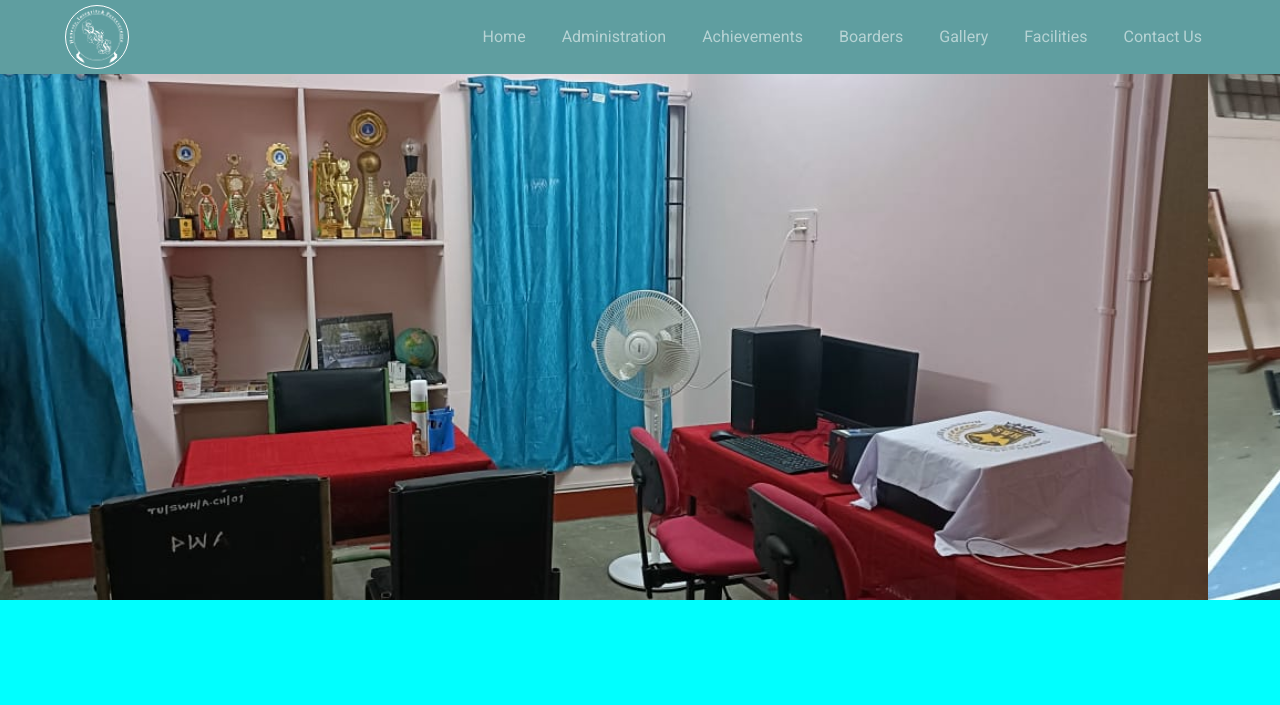
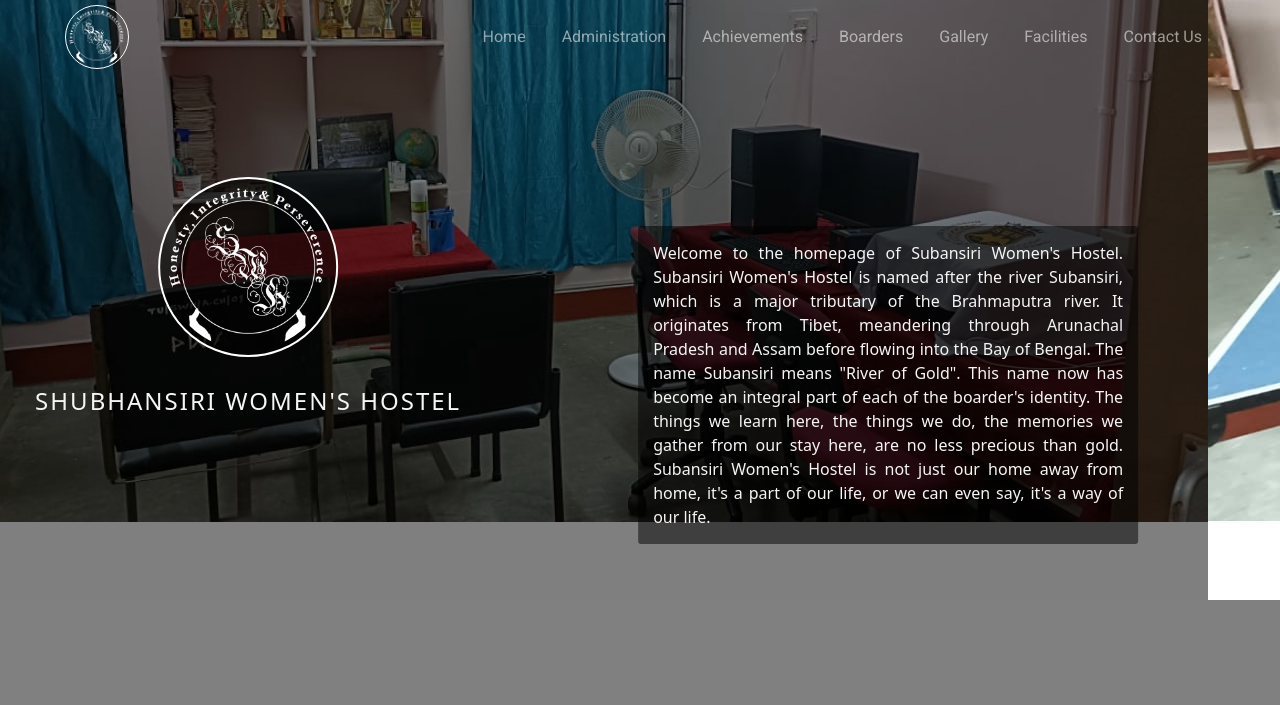
Before and after one commit to NikitaAgrwl/Subansiri, a plain HTML site: page index.html in a window 1280 px wide. Drawn offline with Linux system fonts and the light colour scheme.

Commit message:
introduction banner implemented

```diff
--- /dev/null
+++ b/css/global.css
@@ -0,0 +1,10 @@
+* {
+    box-sizing: border-box !important;
+}
+
+.back-1{
+    background-color: blueviolet;
+}
+.back-2{
+    background-color: tomato;
+}
--- a/css/navbar.css
+++ b/css/navbar.css
@@ -1,10 +1,8 @@
-* {
-    box-sizing: border-box !important;
-}
 
 .navbar{
     padding: 5px;
-    background-color: cadetblue !important;
+    /* background-color: cadetblue !important; */
+    background-color:transparent
 }
 
 .navbar-brand{
@@ -43,10 +41,3 @@
     border-bottom: 2px solid white;
     color: whitesmoke !important;
 }
-
-.carousel-inner {
-    height: 600px;
-}
-.banner {
-    box-shadow: inset 0 0 0 1000px rgba(0,0,0,.2) !important;
-}
--- /dev/null
+++ b/css/slider.css
@@ -0,0 +1,58 @@
+.carousel-inner {
+    /* height: 600px; */
+}
+.banner {
+    box-shadow: inset 0 0 0 1000px rgba(0,0,0,.2) !important;
+}
+
+.carousel-item{
+    max-height: 600px;
+}
+
+.carousel-item>img{
+    object-position: 0 -200px !important;
+}
+
+.intro-div{
+    background-color: rgba(0, 0, 0, 0.5);
+    position: absolute;
+    width: 100%;
+    height: 100%;
+    z-index: 999;
+}
+
+.sec-1,.sec-2{
+    display: flex;
+    justify-content: center;
+    align-items: center;
+    flex-direction: column;
+    color: whitesmoke;
+}
+.sec-1>img{
+    max-height: 180px;
+    max-width: 180px;
+    border-radius: 100px;
+    border: 2px solid white;
+    padding: 5px;
+    background-color: rgba(0, 0, 0, 0.5);
+}
+.sec-1>h1{
+    margin-top:30px;
+    text-transform: uppercase;
+    letter-spacing: 2px;
+    font-size: 1.5rem;
+}
+
+.sec-2{
+    justify-content: end;
+    padding-bottom: 40px;
+}
+.sec-2>p{
+    border-radius: 3px;
+    font-weight: 200;
+    text-align: justify;
+    padding: 15px;
+    width: 500px;
+    background-color: rgba(0, 0, 0, 0.5);
+
+}
--- a/index.html
+++ b/index.html
@@ -1,21 +1,23 @@
 <!doctype html>
 <html class="no-js" lang="">
-
 <head>
     <meta charset="utf-8">
-    <title></title>
+    <title>Shubhansiri Women's Hostel</title>
     <meta name="description" content="">
     <meta name="viewport" content="width=device-width, initial-scale=1">
-
     <meta name="theme-color" content="#fafafa">
-
+    <!-- website tabbar icon -->
+    <link rel="icon" href="./img/shared/swhLogo.png">
+    <!-- google-font apis -->
     <link rel="preconnect" href="https://fonts.googleapis.com">
     <link rel="preconnect" href="https://fonts.gstatic.com" crossorigin>
     <link href="https://fonts.googleapis.com/css2?family=Roboto&display=swap" rel="stylesheet">
-
     <!-- Bootstrap CSS -->
     <link href="./BootstrapCss/bootstrap.min.css" rel="stylesheet">
-    <link href= "./css/navbar.css" rel="stylesheet">
+    <!-- Custom CSS -->
+    <link href="./css/navbar.css" rel="stylesheet">
+    <link href="./css/slider.css" rel="stylesheet">
+    <link href="./css/global.css" rel="stylesheet">
 </head>
 
 <body>
@@ -30,7 +32,7 @@
             </button>
             <div class="collapse navbar-collapse" id="navbarNavDropdown">
                 <ul class="navbar-nav  me-5 ms-auto">
-                    <li class="nav-item" >
+                    <li class="nav-item">
                         <a class="nav-link" aria-current="page" href="#">Home</a>
                     </li>
                     <li class="nav-item">
@@ -79,11 +81,17 @@
         </div>
         <div class="carousel-inner">
             <div class="carousel-item active">
+                <div class="row intro-div m-0">
+                    <div class="col-md-6 col-sm-12 sec-1">
+                        <img src="./img/shared/swhLogo.png">
+                        <h1>Shubhansiri Women's Hostel</h1>
+                    </div>
+                    <div class="col-md-6 col-sm-12 sec-2">
+                        <!-- todo -->
+                        <p>Welcome to the homepage of Subansiri Women's Hostel. Subansiri Women's Hostel is named after the river Subansiri, which is a major tributary of the Brahmaputra river. It originates from Tibet, meandering through Arunachal Pradesh and Assam before flowing into the Bay of Bengal. The name Subansiri means "River of Gold". This name now has become an integral part of each of the boarder's identity. The things we learn here, the things we do, the memories we gather from our stay here, are no less precious than gold. Subansiri Women's Hostel is not just our home away from home, it's a part of our life, or we can even say, it's a way of our life.</p>
+                    </div>
+                </div>
                 <img src="./img/carousel/1.jpeg" class="d-block w-100" alt="...">
-                <div class="carousel-caption d-none d-md-block">
-                    <h5>First slide label</h5>
-                    <p>Some representative placeholder content for the first slide.</p>
-                </div>
             </div>
             <div class="carousel-item">
                 <img src="./img/carousel/2.jpeg" class="d-block w-100" alt="...">
@@ -94,10 +102,6 @@
             </div>
             <div class="carousel-item">
                 <img src="./img/carousel/3.jpeg" class="d-block w-100" alt="...">
-                <!-- <div class="carousel-caption d-none d-md-block">
-                    <h5>Third slide label</h5>
-                    <p>Some representative placeholder content for the third slide.</p>
-                </div> -->
             </div>
         </div>
         <!-- <button class="carousel-control-prev" type="button" data-bs-target="#carouselExampleCaptions"
@@ -112,7 +116,7 @@
         </button> -->
     </div>
 
-    <div style="height: 500px; background-color:aqua;">
+    <div style="height: 500px; background-color:grey;">
 
     </div>
 
```
